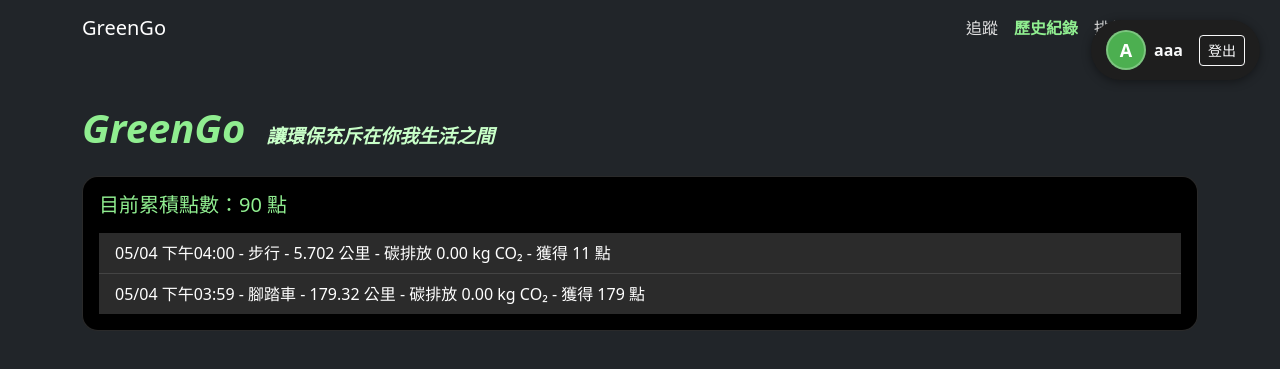
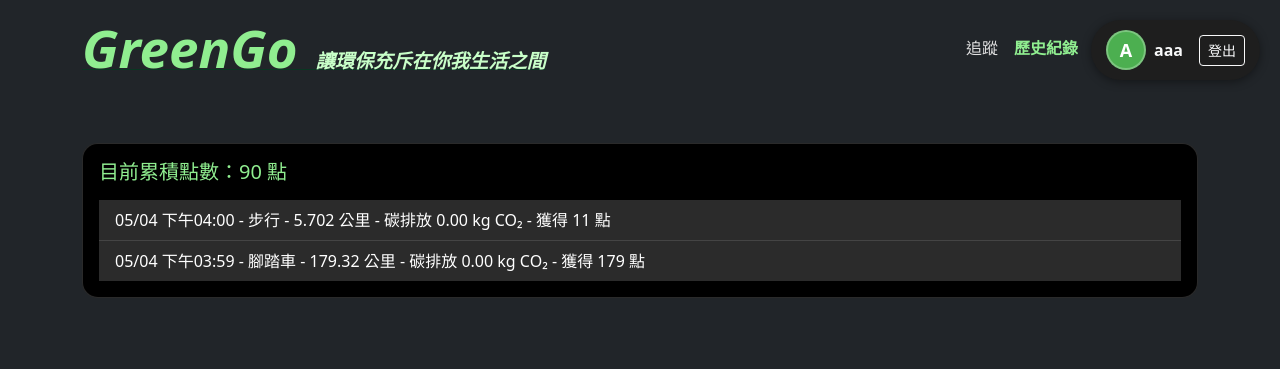
Before and after one commit to DCYOYO/GreenGo, a PHP site: page /pages/history.php in a window 1280 px wide. Shown: the top 369 px of the page. Run offline with PHP 8.4, Linux system fonts and the light colour scheme; a user stored in the database is signed in; data comes from the database, SQL or seed files in the repository.

Commit message:
更改左上角為回主頁功能

```diff
--- a/pages/history.php
+++ b/pages/history.php
@@ -27,7 +27,13 @@ if (!isset($_SESSION['user_id'])) {
   </div>
   <nav class="navbar navbar-expand-lg navbar-dark bg-dark">
     <div class="container">
-      <a class="navbar-brand" href="tracking.php">GreenGo</a>
+      <div >
+        <a class="mb-4 text-success-emphasis fw-bold" href="tracking.php">
+          <i class="bi bi-leaf" style="color: #90ee90;font-size:330%">GreenGo </i>
+          <i class="bi bi-leaf" style="color:rgb(200, 255, 200);font-size:120%;">讓環保充斥在你我生活之間</i>
+          <a href="tracking.php"></a>
+        </a>
+      </div>
       <button class="navbar-toggler" type="button" data-bs-toggle="collapse" data-bs-target="#navbarNav" aria-controls="navbarNav" aria-expanded="false" aria-label="Toggle navigation">
         <span class="navbar-toggler-icon"></span>
       </button>
@@ -42,12 +48,6 @@ if (!isset($_SESSION['user_id'])) {
     </div>
   </nav>
   <div class="container py-5">
-    <div>
-      <h1 class="mb-4 text-success-emphasis fw-bold">
-        <i class="bi bi-leaf" style="color: #90ee90;">GreenGo </i>
-        <i class="bi bi-leaf" style="color:rgb(200, 255, 200);font-size:19px;">讓環保充斥在你我生活之間</i>
-      </h1>
-    </div>
     <div id="history-section" class="card mb-4" style="border-radius: 15px;">
       <div class="card-body" style="border-radius: 15px;">
         <h5 class="card-title">目前累積點數：<span id="points">0</span> 點</h5>
```
Also changed, not shown: pages/leaderboard.php (+7 -7 lines), pages/rewards.php (+8 -7 lines), pages/tracking.php (+7 -4 lines).
